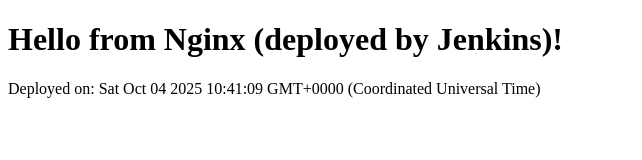
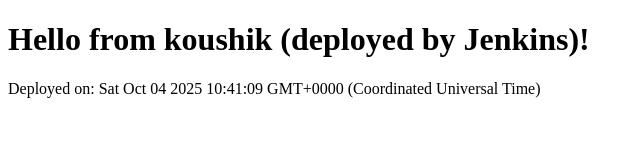
Before and after one commit to koushikbijili/my-nginx-site, a plain HTML site: page index.html in a window 1280 px wide. Shown: the whole page, without its empty margins (0-642 px from the left). Drawn offline with Linux system fonts and the light colour scheme.

Commit message:
Update index.html

```diff
--- a/index.html
+++ b/index.html
@@ -5,7 +5,7 @@
 <title>Deployed via Jenkins</title>
 </head>
 <body>
-<h1>Hello from Nginx (deployed by Jenkins)!</h1>
+<h1>Hello from koushik (deployed by Jenkins)!</h1>
 <p>Deployed on: <span id="time"></span></p>
 <script>document.getElementById('time').innerText = new Date()</script>
 </body>
```
